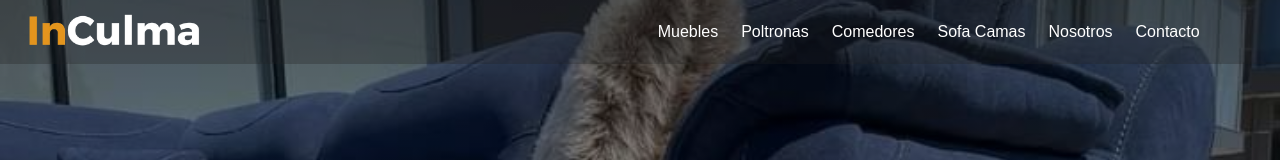
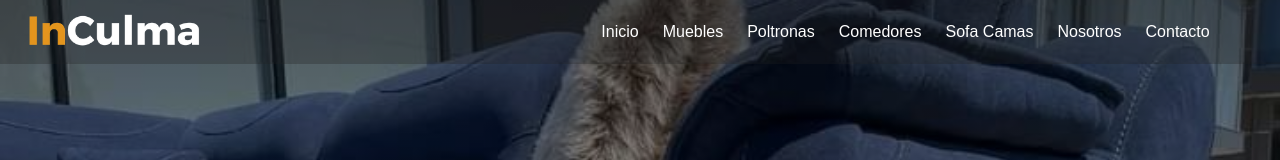
Before and after one commit to frand-lebaza/inculma, a React (Vite) app: page / in a window 1280 px wide. Shown: the top 160 px of the page. Built offline with nearby package versions, Linux system fonts and the light colour scheme; some icons are missing.

Commit message:
WhatsApp link

```diff
--- a/src/components/BotonWhatsApp.jsx
+++ b/src/components/BotonWhatsApp.jsx
@@ -6,7 +6,7 @@ function BotonWhatsApp() {
   const { cartCount, cartItems } = useCart();
 
   const enviarWhatsApp = () => {
-    const numero = "573103468623";
+    const numero = "573144598004";
     const mensaje = `Hola, quiero comprar estos productos:\n\n${cartItems
       .map((item) => `- ${item.title}`)
       .join("\n")}`;
--- a/src/components/CarritoDrawer.jsx
+++ b/src/components/CarritoDrawer.jsx
@@ -13,7 +13,7 @@ export default function CarritoDrawer() {
   const toggleDrawer = (state) => setOpen(state);
 
   const enviarWhatsApp = () => {
-    const numero = "573103468623";
+    const numero = "573144598004";
     const mensaje = `Hola, quiero comprar estos productos:\n\n${cartItems
       .map((item) => `- ${item.title}`)
       .join("\n")}`;
--- a/src/components/NavBar.jsx
+++ b/src/components/NavBar.jsx
@@ -1,5 +1,5 @@
 import React, { useState, useEffect, useRef } from "react";
-import { Link } from "react-router-dom";
+import { Link, useNavigate, useLocation } from "react-router-dom";
 import styled from "styled-components";
 import logo1 from '../media/img/logo/logoBlanco.png';
 import logo2 from '../media/img/logo/logo3.png'; // Logo alternativo
@@ -8,7 +8,9 @@ import CarritoDrawer from "./CarritoDrawer";
 function NavBar() {
   const [open, setOpen] = useState(false);
   const [scrolled, setScrolled] = useState(false);
-  const navRef = useRef(null); // Referencia al contenedor del nav
+  const navRef = useRef(null);
+  const navigate = useNavigate();
+  const location = useLocation();
 
   // Detectar scroll
   useEffect(() => {
@@ -32,16 +34,40 @@ function NavBar() {
       }
     };
 
-    // Solo agregar el listener si el menú está abierto
     if (open) {
       document.addEventListener("mousedown", handleClickOutside);
     }
 
-    // Cleanup del listener
     return () => {
       document.removeEventListener("mousedown", handleClickOutside);
     };
   }, [open]);
+
+  // Función para navegar a secciones
+  const handleSectionClick = (sectionId) => {
+    setOpen(false); // Cerrar menú móvil
+
+    if (location.pathname === '/') {
+      // Si ya estamos en home, solo hacer scroll
+      scrollToSection(sectionId);
+    } else {
+      // Si estamos en otra página, navegar a home y luego hacer scroll
+      navigate('/');
+      setTimeout(() => {
+        scrollToSection(sectionId);
+      }, 100);
+    }
+  };
+
+  const scrollToSection = (sectionId) => {
+    const element = document.getElementById(sectionId);
+    if (element) {
+      element.scrollIntoView({
+        behavior: 'smooth',
+        block: 'start'
+      });
+    }
+  };
 
   return (
     <Nav ref={navRef} scrolled={scrolled}>
@@ -56,14 +82,26 @@ function NavBar() {
       <div className="car-shop">
 
         <NavLinks open={open} scrolled={scrolled}>
+          <NavLink scrolled={scrolled} to="/" onClick={() => setOpen(false)}>Inicio</NavLink>
+          <NavLink scrolled={scrolled} to="/muebles" onClick={() => setOpen(false)}>Muebles</NavLink>
+          <NavLink scrolled={scrolled} to="/poltronas" onClick={() => setOpen(false)}>Poltronas</NavLink>
+          {/* <NavLink scrolled={scrolled} to="/sillas">Sillas</NavLink> */}
+          <NavLink scrolled={scrolled} to="/comedores" onClick={() => setOpen(false)}>Comedores</NavLink>
+          <NavLink scrolled={scrolled} to="/sofa-camas" onClick={() => setOpen(false)}>Sofa Camas</NavLink>
 
-          <NavLink scrolled={scrolled} to="/muebles">Muebles</NavLink>
-          <NavLink scrolled={scrolled} to="/poltronas">Poltronas</NavLink>
-          {/* <NavLink scrolled={scrolled} to="/sillas">Sillas</NavLink> */}
-          <NavLink scrolled={scrolled} to="/comedores">Comedores</NavLink>
-          <NavLink scrolled={scrolled} to="/sofa-camas">Sofa Camas</NavLink>
-          <NavLink scrolled={scrolled} to="/muebles">Nosotros</NavLink>
-          <NavLink scrolled={scrolled} to="/muebles">Contacto</NavLink>
+          {/* Links que van a secciones en Home */}
+          <SectionLink
+            scrolled={scrolled}
+            onClick={() => handleSectionClick('nosotros')}
+          >
+            Nosotros
+          </SectionLink>
+          <SectionLink
+            scrolled={scrolled}
+            onClick={() => handleSectionClick('contacto')}
+          >
+            Contacto
+          </SectionLink>
         </NavLinks>
 
         <CarritoDrawer />
@@ -88,7 +126,7 @@ const Nav = styled.nav`
   align-items: center;
   z-index: 1000;
   height: 40px;
-  border-bottom:  ${({ scrolled }) => (scrolled ? "1px solid #2422224d" : "")};
+  border-bottom: ${({ scrolled }) => (scrolled ? "1px solid #2422224d" : "")};
   transition: all 0.3s ease;
 
   .car-shop{
@@ -110,12 +148,12 @@ const Logo = styled(Link)`
 const NavLinks = styled.ul`
   list-style: none;
   display: flex;
-  gap: 3px;
+  gap: 1.5rem;
   font-size: 16px;
 
   @media (max-width: 768px) {
     position: absolute;
-    top: 49px;
+    top: 64px;
     left: 0;
     right: 0;
     background-color: ${({ scrolled }) => (scrolled ? "#f0f0f0" : "#333")};
@@ -125,7 +163,7 @@ const NavLinks = styled.ul`
   }
 `;
 
-// Enlace individual
+// Enlace individual (para rutas)
 const NavLink = styled(Link)`
   cursor: pointer;
   text-decoration: none;
@@ -134,7 +172,21 @@ const NavLink = styled(Link)`
   display: flex;
   justify-content: center;
   align-items: center;
-  padding: 10px;
+
+  &:hover {
+    color: ${({ scrolled }) => (scrolled ? "#555" : "#ddd")};
+  }
+`;
+
+// Enlace para secciones (no es un Link de React Router)
+const SectionLink = styled.div`
+  cursor: pointer;
+  text-decoration: none;
+  transition: color 0.3s ease;
+  color: ${({ scrolled }) => (scrolled ? "black" : "white")};
+  display: flex;
+  justify-content: center;
+  align-items: center;
 
   &:hover {
     color: ${({ scrolled }) => (scrolled ? "#555" : "#ddd")};
--- a/src/pages/Home.jsx
+++ b/src/pages/Home.jsx
@@ -43,7 +43,7 @@ const scrollToProductos = () => {
           DESCUBRE LOS MEJORES PRODUCTOS PARA CADA ESPACIO DE TU HOGAR
         </Title>
       </ContentStyle>
-      <ContentTwo  id="productos">
+      <ContentTwo id="productos">
         {/* Fila 1: ocupa las 3 columnas */}
         <CollageItem
           style={{
@@ -54,7 +54,7 @@ const scrollToProductos = () => {
         >
           <OverlayImg>
 
-            <AnimatedButton  title="muebles y salas" link="/muebles"/>
+            <AnimatedButton title="muebles y salas" link="/muebles" />
           </OverlayImg>
         </CollageItem>
 
@@ -68,7 +68,7 @@ const scrollToProductos = () => {
         >
           <OverlayImg>
 
-            <AnimatedButton  title="poltronas" link="/poltronas"/>
+            <AnimatedButton title="poltronas" link="/poltronas" />
           </OverlayImg>
         </CollageItem>
 
@@ -76,24 +76,24 @@ const scrollToProductos = () => {
         <CollageItem style={{ backgroundImage: `url(${silla})` }} >
           <OverlayImg>
 
-            <AnimatedButton  title="sillas" link="/poltronas"/>
+            <AnimatedButton title="sillas" link="/poltronas" />
           </OverlayImg>
         </CollageItem>
         <CollageItem style={{ backgroundImage: `url(${comedor})` }} >
           <OverlayImg>
 
-            <AnimatedButton  title="comedores" link="comedores"/>
+            <AnimatedButton title="comedores" link="comedores" />
           </OverlayImg>
         </CollageItem>
         <CollageItem style={{ backgroundImage: `url(${sofaCama})` }} >
           <OverlayImg>
 
-            <AnimatedButton  title="sofa-cama" link="/sofa-camas"/>
+            <AnimatedButton title="sofa-cama" link="/sofa-camas" />
           </OverlayImg>
         </CollageItem>
       </ContentTwo>
 
-      <ContentThree>
+      <ContentThree id='nosotros'>
         <ContentStyle>
           <Title>Sobre Nosotros </Title>
           <Logo src={logo} alt="Logo empresa" />
@@ -122,7 +122,7 @@ const scrollToProductos = () => {
           </Socials>
         </ContentStyle>
       </ContentThree>
-      <ContentFour>
+      <ContentFour id='contacto'>
         <Title>Visita nuestras instalaciones </Title>
 
         <Description>
@@ -135,7 +135,7 @@ const scrollToProductos = () => {
           <iframe src="https://www.google.com/maps/embed?pb=!1m14!1m8!1m3!1d7953.065173505887!2d-74.142352!3d4.677076!3m2!1i1024!2i768!4f13.1!3m3!1m2!1s0x8e3f9c8de7df6315%3A0x3ea1aee9d7067d2b!2sCra.%20102%20%2321-07%2C%20Bogot%C3%A1!5e0!3m2!1ses!2sco!4v1754843925734!5m2!1ses!2sco" allowfullscreen="" loading="lazy" referrerpolicy="no-referrer-when-downgrade"></iframe>
         </MapContainer>
       </ContentFour>
-      <Footer/>
+      <Footer />
     </PageContainer>
   );
 }
```
Lines whose indentation alone changed are shown as unchanged.
